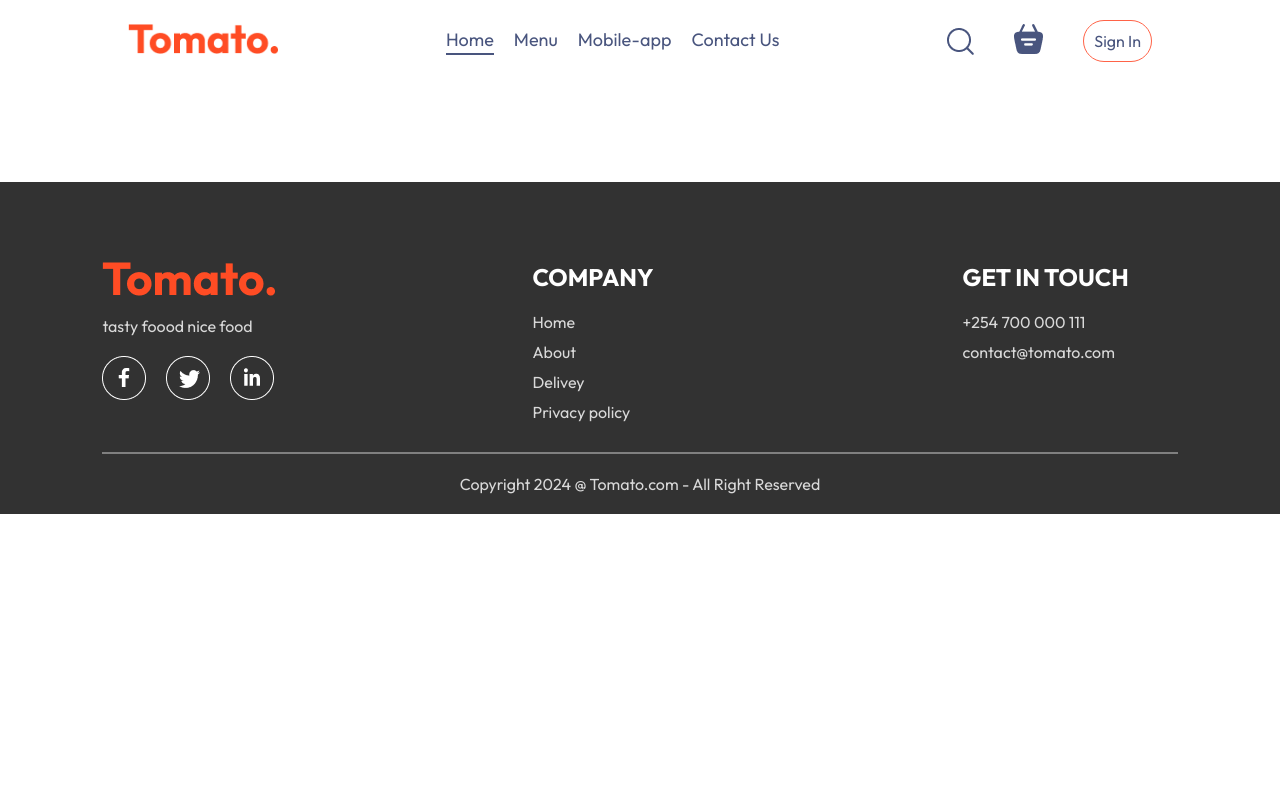
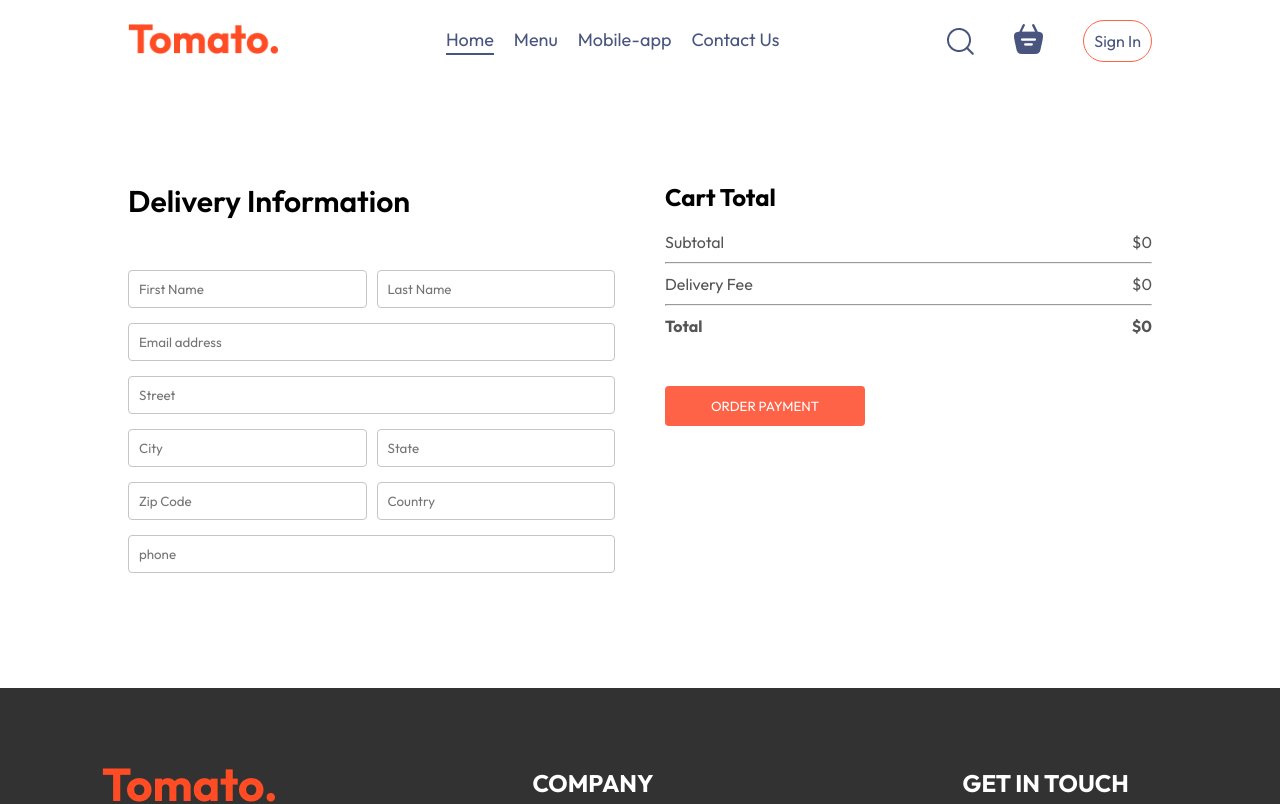
Before and after one commit to clairemuiru1/Food-Delivery, a React (Vite) app in the folder client/: page /order in a window 1280 px wide. Shown: the top 804 px of the page. Built offline with nearby package versions, Linux system fonts and the light colour scheme.

Commit message:
"Created and Styled place order page"

```diff
--- a/client/src/pages/Cart/Cart.jsx
+++ b/client/src/pages/Cart/Cart.jsx
@@ -2,9 +2,12 @@
 import './Cart.css'
 import { useContext } from 'react'
 import { Store } from '../../Context/Store'
+import { useNavigate } from 'react-router-dom';
 
 function Cart() {
     const { cartItem, food_list, removeFromCart, getTotalCartAmount } = useContext(Store);
+
+    const navigate = useNavigate()
 
     return (
         <div className='card'>
@@ -48,14 +51,14 @@
                         <hr/>
                         <div className="cart-total-details">
                             <p>Delivery Fee</p>
-                            <p>{2}</p>
+                            <p>${getTotalCartAmount()===0?0:2}</p>
                         </div>
                         <hr/>
                         <div className="cart-total-details">
-                            <b>Total</b><b>${getTotalCartAmount() + 2}</b>
+                            <b>Total</b><b>${getTotalCartAmount()===0?0:getTotalCartAmount() + 2}</b>
                         </div>
                     </div>
-                    <button>PROCEED TO CHECKOUT</button>
+                    <button onClick={()=> navigate('/order')}>PROCEED TO CHECKOUT</button>
                 </div>
                 <div className="cart-promocode">
                     <div>
--- a/client/src/pages/PlaceOrder/PlaceOrder.css
+++ b/client/src/pages/PlaceOrder/PlaceOrder.css
@@ -0,0 +1,35 @@
+.placeorder{
+    display: flex;
+    align-items: start;
+    justify-content: space-between;
+    gap: 50px;
+    margin-top: 100px;
+}
+.placeorder-left{
+    width: 100%;
+    max-width: max(30% 500px);
+}
+.placeorder-left .title{
+    font-size:30px;
+    font-weight: 600;
+    margin-bottom: 50px;
+}
+.placeorder-left input{
+    margin-bottom: 15px;
+    width: 100%;
+    padding: 10px;
+    border: 1px solid #c5c5c5;
+    border-radius: 4px;
+    outline-color: tomato ;
+}
+.placeorder-left .multi-fields{
+    display: flex;
+    gap: 10px;
+}
+.placeorder-right {
+    width: 100%;
+    max-width: max(40%, 500px);
+}
+.placeorder .cart-total button {
+    margin-top: 30px;
+}
--- a/client/src/pages/PlaceOrder/PlaceOrder.jsx
+++ b/client/src/pages/PlaceOrder/PlaceOrder.jsx
@@ -1,10 +1,53 @@
 import React from 'react'
 import "./PlaceOrder.css"
+import { useContext } from 'react'
+import { Store } from '../../Context/Store'
 function PlaceOrder() {
+
+  const { getTotalCartAmount } = useContext(Store);
+
   return (
-    <div>
-
-    </div>
+    <form className='placeorder'>
+      <div className='placeorder-left'>
+        <p className='title'>Delivery Information</p>
+        <div className="multi-fields">
+          <input type="text" placeholder='First Name' />
+          <input type="text" placeholder='Last Name' />
+        </div>
+        <input type="email" placeholder='Email address' />
+        <input type="text" placeholder='Street' />
+        <div className="multi-fields">
+          <input type="text" placeholder='City' />
+          <input type="text" placeholder='State' />
+        </div>
+        <div className="multi-fields">
+          <input type="text" placeholder='Zip Code' />
+          <input type="text" placeholder='Country' />
+        </div>
+        <input type="text" placeholder='phone' />
+      </div>
+      <div className='placeorder-right'>
+        <div className="cart-total">
+          <h2>Cart Total</h2>
+          <div>
+            <div className="cart-total-details">
+              <p>Subtotal</p>
+              <p>${getTotalCartAmount()}</p>
+            </div>
+            <hr />
+            <div className="cart-total-details">
+              <p>Delivery Fee</p>
+              <p>${getTotalCartAmount()===0?0:2}</p>
+            </div>
+            <hr />
+            <div className="cart-total-details">
+              <b>Total</b><b>${getTotalCartAmount()===0?0:getTotalCartAmount() + 2}</b>
+            </div>
+          </div>
+          <button onClick={() => alert('Your order will be delivered in an hour.')}>ORDER PAYMENT</button>
+        </div>
+      </div>
+    </form>
   )
 }
 
```
